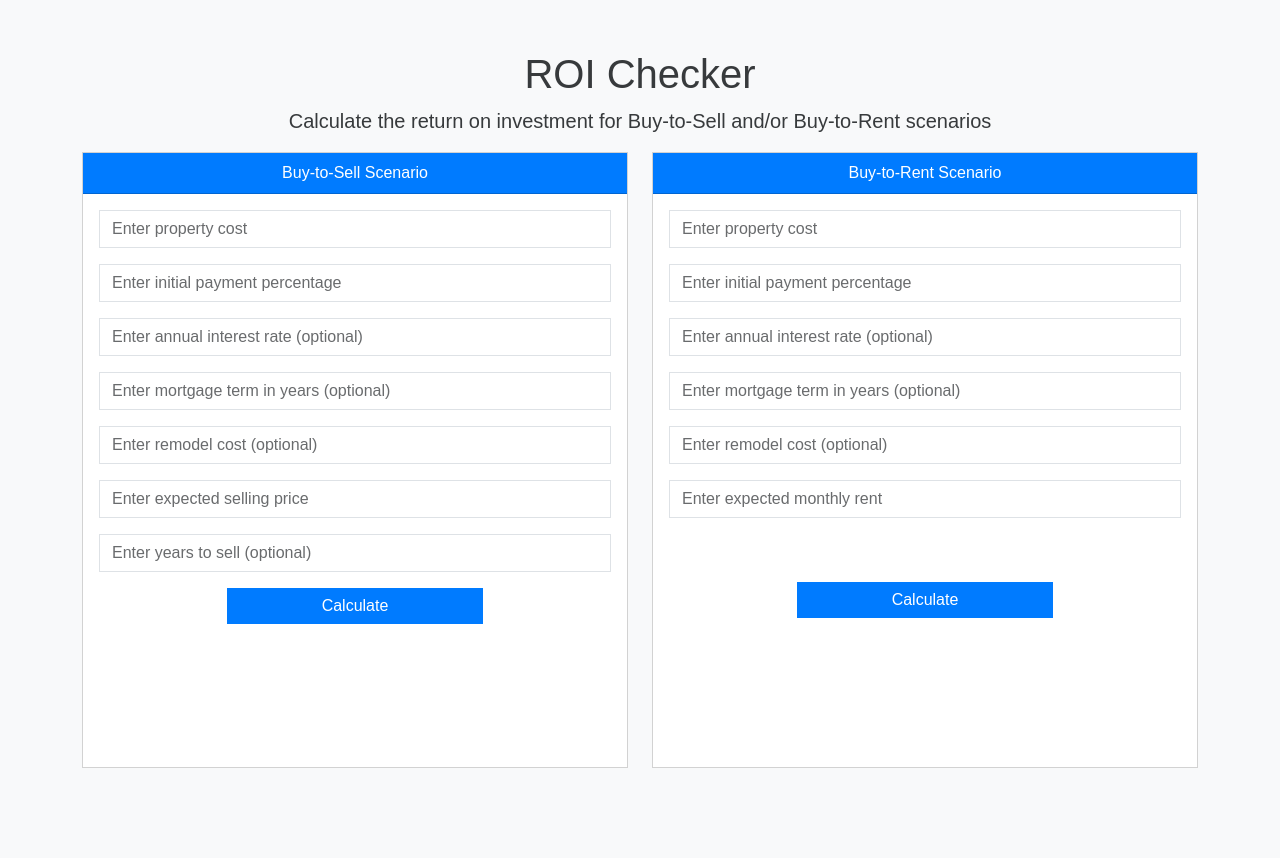
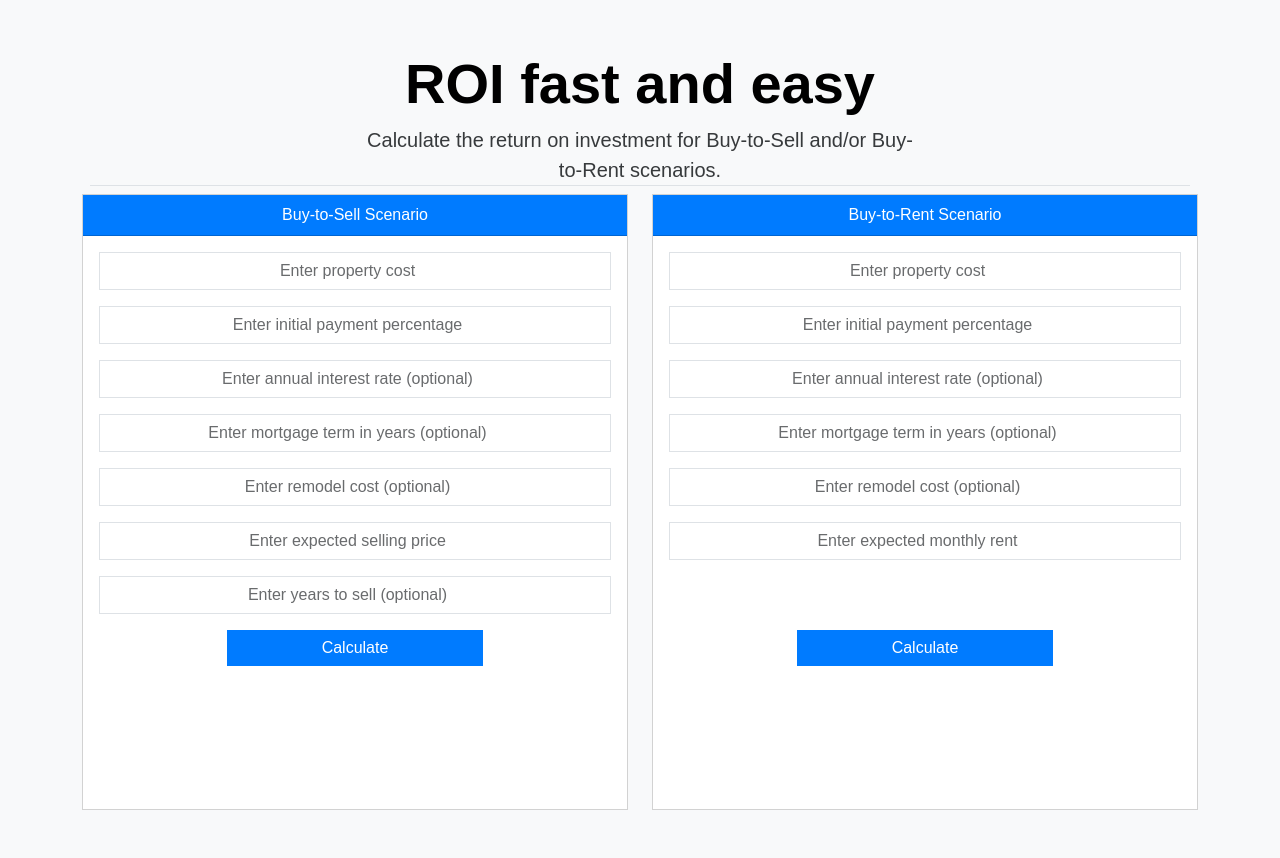
Before and after one commit to andresfgc/ROE-Checker, a Django app: page / in a window 1280 px wide. Before the commit the page ends 768 px from the top, so only its background shows below. Run offline with Django 5.2, Linux system fonts and the light colour scheme; some libraries are stand-ins or nearby versions.

Commit message:
add Heroes

```diff
--- a/real_estate_roi/static/css/main.css
+++ b/real_estate_roi/static/css/main.css
@@ -1,6 +1,16 @@
 body {
   background-color: #f8f9fa;
   font-family: Arial, sans-serif;
+}
+
+
+/* Image Background */
+.home_background {
+  background: url(../images/home_background_2.jpg) fixed center center no-repeat;
+  -webkit-background-size:cover;
+  -moz-background-size:cover;
+  -o-background-size: cover;
+  background-size: cover;
 }
 
 /* Forms */
@@ -27,6 +37,10 @@ body {
   height: 77vh;
 }
 
+.calculate-margin {
+  margin-top: 54px;
+
+}
 
 /* Tooltip */
 
@@ -47,3 +61,11 @@ body {
   border-top-color: #ccc;
   border-bottom-color: transparent;
 }
+
+/* Result field */
+.results-card {
+  background-color: #e2e3e5; /* Light grey background */
+  border-radius: 0.25rem; /* Rounded corners */
+  padding: 1rem;
+  margin-top: 1rem;
+}
--- a/real_estate_roi/templates/calculator/home.html
+++ b/real_estate_roi/templates/calculator/home.html
@@ -11,11 +11,21 @@
     <script src="https://cdn.jsdelivr.net/npm/bootstrap@5.3.3/dist/js/bootstrap.min.js" integrity="sha384-0pUGZvbkm6XF6gxjEnlmuGrJXVbNuzT9qBBavbLwCsOGabYfZo0T0to5eqruptLy" crossorigin="anonymous"></script>
 </head>
 <body>
-
     <div class="container">
-    <div class="text-center">
-        <h1>ROI Checker</h1>
-        <p class="lead">Calculate the return on investment for Buy-to-Sell and/or Buy-to-Rent scenarios</p>
+        <!-- <div class="row flex-lg-row-reverse align-items-center g-5">
+            <div class="col-10 col-sm-8 col-lg-6">
+              <img src="{% static 'images/home_background_2.jpg' %}" class="d-block mx-lg-auto img-fluid" alt="Bootstrap Themes" width="700" height="500" loading="lazy">
+            </div>
+            <div class="col-lg-6">
+              <h1 class="display-5 fw-bold text-body-emphasis lh-1 mb-3">ROI Checker - fast and easy</h1>
+              <p class="lead">Calculate the return on investment for Buy-to-Sell and/or Buy-to-Rent scenarios.</p>
+            </div>
+        </div> -->
+        <div class="mx-2 mb-2 text-center border-bottom">
+            <h1 class="display-4 fw-bold text-body-emphasis">ROI fast and easy</h1>
+            <div class="col-lg-6 mx-auto">
+                <p class="lead mb-0">Calculate the return on investment for Buy-to-Sell and/or Buy-to-Rent scenarios.</p>
+            </div>
         </div>
         <div class="row">
             <div class="mb-5 col-md-6 equal-height">
@@ -27,25 +37,25 @@
                         <form id="buy-fix-sell-form">
                             {% csrf_token %}
                             <div class="form-group pb-3">
-                            <input type="number" class="form-control" id="property_cost" name="property_cost" placeholder="Enter property cost" required data-bs-toggle="tooltip" data-bs-title="E.g. 100000">
+                                <input type="number" class="form-control text-center" id="property_cost" name="property_cost" placeholder="Enter property cost" required data-bs-toggle="tooltip" data-bs-title="E.g. 100000">
                             </div>
                             <div class="form-group pb-3">
-                            <input type="number" class="form-control" id="initial_payment" name="initial_payment" placeholder="Enter initial payment percentage" data-bs-toggle="tooltip" data-bs-title="E.g. 30">
+                                <input type="number" class="form-control text-center" id="initial_payment" name="initial_payment" placeholder="Enter initial payment percentage" data-bs-toggle="tooltip" data-bs-title="E.g. 30">
                             </div>
                             <div class="form-group pb-3">
-                            <input type="number" step="0.01" class="form-control" id="annual_interest_rate" name="annual_interest_rate" placeholder="Enter annual interest rate (optional)" data-bs-toggle="tooltip" data-bs-title="E.g. 5">
+                                <input type="number" step="0.01" class="form-control text-center" id="annual_interest_rate" name="annual_interest_rate" placeholder="Enter annual interest rate (optional)" data-bs-toggle="tooltip" data-bs-title="E.g. 5">
                             </div>
                             <div class="form-group pb-3">
-                            <input type="number" class="form-control" id="mortgage_term_years" name="mortgage_term_years" placeholder="Enter mortgage term in years (optional)" data-bs-toggle="tooltip" data-bs-title="E.g. 20">
+                                <input type="number" class="form-control text-center" id="mortgage_term_years" name="mortgage_term_years" placeholder="Enter mortgage term in years (optional)" data-bs-toggle="tooltip" data-bs-title="E.g. 20">
                             </div>
                             <div class="form-group pb-3">
-                            <input type="number" class="form-control" id="remodel_cost" name="remodel_cost" placeholder="Enter remodel cost (optional)" data-bs-toggle="tooltip" data-bs-title="E.g. 5000">
+                                <input type="number" class="form-control text-center" id="remodel_cost" name="remodel_cost" placeholder="Enter remodel cost (optional)" data-bs-toggle="tooltip" data-bs-title="E.g. 5000">
                             </div>
                             <div class="form-group pb-3">
-                            <input type="number" class="form-control" id="selling_price" name="selling_price" placeholder="Enter expected selling price" required data-bs-toggle="tooltip" data-bs-title="E.g. 120000">
+                                <input type="number" class="form-control text-center" id="selling_price" name="selling_price" placeholder="Enter expected selling price" required data-bs-toggle="tooltip" data-bs-title="E.g. 120000">
                             </div>
                             <div class="form-group pb-3">
-                            <input type="number" class="form-control" id="years_to_sell" name="years_to_sell" placeholder="Enter years to sell (optional)" data-bs-toggle="tooltip" data-bs-title="E.g. 5">
+                                <input type="number" class="form-control text-center" id="years_to_sell" name="years_to_sell" placeholder="Enter years to sell (optional)" data-bs-toggle="tooltip" data-bs-title="E.g. 5">
                             </div>
                             <div class="d-grid col-6 mx-auto">
                                 <button type="button" id="calculate-buy-fix-sell" class="btn btn-primary">Calculate</button>
@@ -64,24 +74,24 @@
                         <form id="buy-fix-rent-form">
                             {% csrf_token %}
                             <div class="form-group pb-3">
-                            <input type="number" class="form-control" id="property_cost_rent" name="property_cost" placeholder="Enter property cost" required data-bs-toggle="tooltip" data-bs-title="E.g. 100000">
+                                <input type="number" class="form-control text-center" id="property_cost_rent" name="property_cost" placeholder="Enter property cost" required data-bs-toggle="tooltip" data-bs-title="E.g. 100000">
                             </div>
                             <div class="form-group pb-3">
-                            <input type="number" class="form-control" id="initial_payment_rent" name="initial_payment" placeholder="Enter initial payment percentage" data-bs-toggle="tooltip" data-bs-title="E.g. 30">
+                                <input type="number" class="form-control text-center" id="initial_payment_rent" name="initial_payment" placeholder="Enter initial payment percentage" data-bs-toggle="tooltip" data-bs-title="E.g. 30">
                             </div>
                             <div class="form-group pb-3">
-                            <input type="number" step="0.01" class="form-control" id="annual_interest_rate_rent" name="annual_interest_rate" placeholder="Enter annual interest rate (optional)" data-bs-toggle="tooltip" data-bs-title="E.g. 5">
+                                <input type="number" step="0.01" class="form-control text-center" id="annual_interest_rate_rent" name="annual_interest_rate" placeholder="Enter annual interest rate (optional)" data-bs-toggle="tooltip" data-bs-title="E.g. 5">
                             </div>
                             <div class="form-group pb-3">
-                            <input type="number" class="form-control" id="mortgage_term_years_rent" name="mortgage_term_years" placeholder="Enter mortgage term in years (optional)" data-bs-toggle="tooltip" data-bs-title="E.g. 20">
+                                <input type="number" class="form-control text-center" id="mortgage_term_years_rent" name="mortgage_term_years" placeholder="Enter mortgage term in years (optional)" data-bs-toggle="tooltip" data-bs-title="E.g. 20">
                             </div>
                             <div class="form-group pb-3">
-                            <input type="number" class="form-control" id="remodel_cost_rent" name="remodel_cost" placeholder="Enter remodel cost (optional)" data-bs-toggle="tooltip" data-bs-title="E.g. 5000">
+                                <input type="number" class="form-control text-center" id="remodel_cost_rent" name="remodel_cost" placeholder="Enter remodel cost (optional)" data-bs-toggle="tooltip" data-bs-title="E.g. 5000">
                             </div>
                             <div class="form-group pb-3">
-                            <input type="number" class="form-control" id="monthly_rent" name="monthly_rent" placeholder="Enter expected monthly rent" required data-bs-toggle="tooltip" data-bs-title="E.g. 700">
+                                <input type="number" class="form-control text-center" id="monthly_rent" name="monthly_rent" placeholder="Enter expected monthly rent" required data-bs-toggle="tooltip" data-bs-title="E.g. 700">
                             </div>
-                        <div class="mt-5 d-grid col-6 mx-auto">
+                            <div class="calculate-margin d-grid col-6 mx-auto">
                                 <button type="button" id="calculate-buy-fix-rent" class="btn btn-primary">Calculate</button>
                             </div>
                         </form>
@@ -103,10 +113,21 @@ $(document).ready(function() {
             $(resultSelector).html(errorMessage);
         }
 
+        function validateInitialPayment(payment) {
+            return payment > 0 && payment <= 100;
+        }
+
         $('#calculate-buy-fix-sell').click(function() {
+            var initialPayment = $('#initial_payment').val();
+
+            if (!validateInitialPayment(initialPayment)) {
+                $('#buy-fix-sell-results').html('<p>Initial payment percentage must be greater than 0 and less than or equal to 100.</p>');
+                return;
+            }
+
             var formData = {
                 'property_cost': $('#property_cost').val(),
-            'initial_payment': $('#initial_payment').val(),
+                'initial_payment': initialPayment,
                 'annual_interest_rate': $('#annual_interest_rate').val(),
                 'mortgage_term_years': $('#mortgage_term_years').val(),
                 'remodel_cost': $('#remodel_cost').val(),
@@ -138,9 +159,16 @@ $(document).ready(function() {
         });
 
         $('#calculate-buy-fix-rent').click(function() {
+            var initialPaymentRent = $('#initial_payment_rent').val();
+
+            if (!validateInitialPayment(initialPaymentRent)) {
+                $('#buy-fix-rent-results').html('<p>Initial payment percentage must be greater than 0 and less than or equal to 100.</p>');
+                return;
+            }
+
             var formData = {
                 'property_cost': $('#property_cost_rent').val(),
-            'initial_payment': $('#initial_payment_rent').val(),
+                'initial_payment': initialPaymentRent,
                 'annual_interest_rate': $('#annual_interest_rate_rent').val(),
                 'mortgage_term_years': $('#mortgage_term_years_rent').val(),
                 'remodel_cost': $('#remodel_cost_rent').val(),
@@ -160,14 +188,10 @@ $(document).ready(function() {
                     }
                 },
                 error: function(xhr) {
-                try {
                     var errorDetails = JSON.parse(xhr.responseText);
                     if (errorDetails.error === 'Invalid form') {
                         displayErrors('#buy-fix-rent-form', '#buy-fix-rent-results', errorDetails.details);
                     } else {
-                        $('#buy-fix-rent-results').html('<p>' + errorDetails.details + '</p>');
-                    }
-                } catch (e) {
                         $('#buy-fix-rent-results').html('<p>An error occurred. Please try again.</p>');
                     }
                 }
```
Also changed, not shown: real_estate_roi/static/images/home_background_2.jpg (added). Lines whose indentation alone changed are shown as unchanged.
